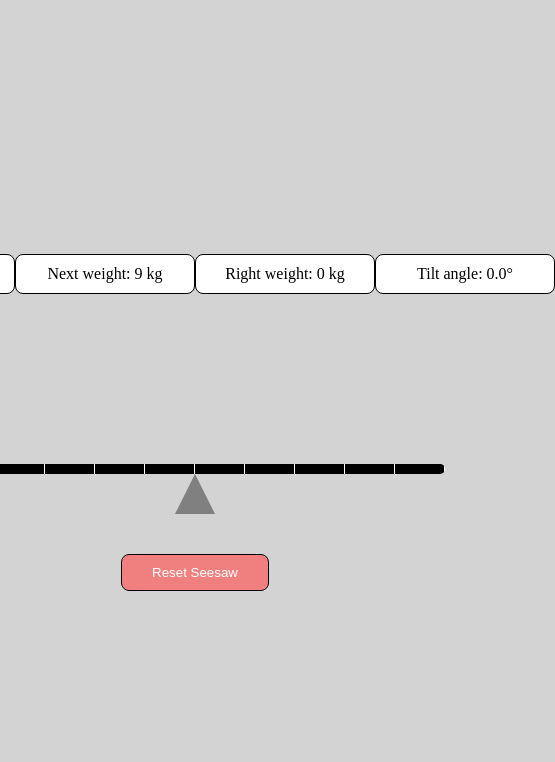
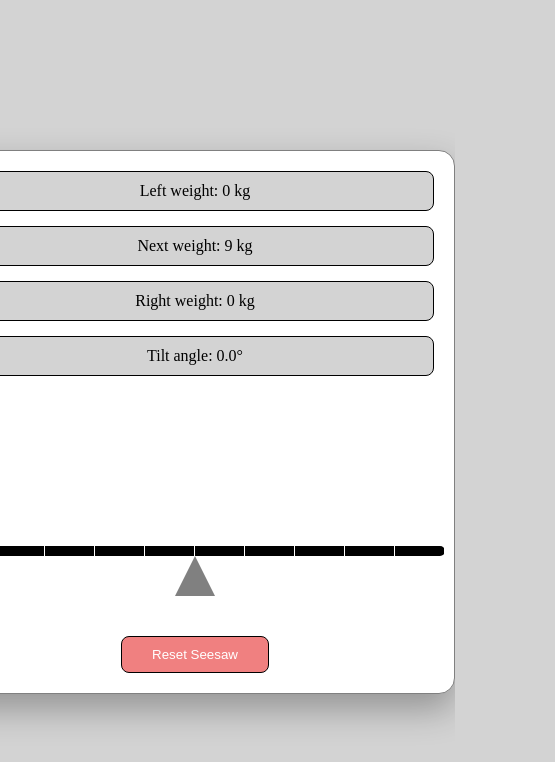
Before and after one commit to YilmazEmirhanSarac/YilmazEmirhanSaracSeesawChallenge, a plain HTML site: page index.html in a window 390 px wide. Shown: the whole page, 555 px wide, since content can reach past the window. Drawn offline with Linux system fonts and the light colour scheme.

Commit message:
Improve UI responsiveness using CSS Grid and polish layout

```diff
--- a/style.css
+++ b/style.css
@@ -61,24 +61,33 @@ body {
 
 .infoPanel {
     width: 100%;
-    display: flex;
-    justify-content: space-between;
+    display: grid;
+    grid-template-columns: repeat(4, 1fr);
+    gap: 15px;
 }
 
 .statBox {
     background-color: white;
-    padding: 10px 20px;
+    padding: 10px;
     border-radius: 0.5rem;
     border: 1px solid black;
     min-width: 180px;
     text-align: center;
+    background-color: lightgrey;
 }
 
 .container {
-    width: 800px;
+    width: 95%;
+    max-width: 880px;
+    min-width: 520px;
     display: flex;
     flex-direction: column;
     gap: 20px;
+    background-color: white;
+    padding: 40px;
+    border-radius: 1rem;
+    border: 1px solid gray;
+    box-shadow: 0 15px 35px rgba(0, 0, 0, 0.3);
 }
 
 .controls {
@@ -103,3 +112,21 @@ body {
 .resetBtn:hover {
     background-color: red;
 }
+
+/* Tablet View */
+@media (max-width: 850px) {
+    .infoPanel {
+        grid-template-columns: repeat(2, 1fr);
+    }
+}
+
+/* Mobile View */
+@media (max-width: 600px) {
+    .container {
+        padding: 20px;
+    }
+
+    .infoPanel {
+        grid-template-columns: 1fr;
+    }
+}
```
